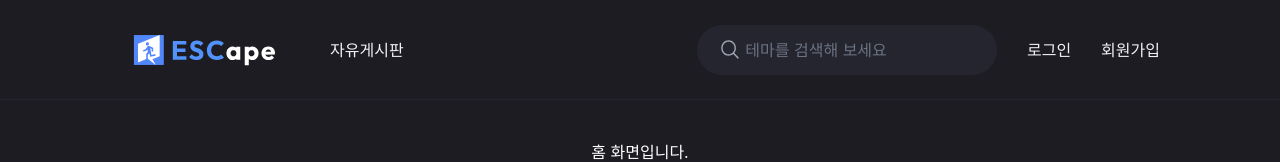
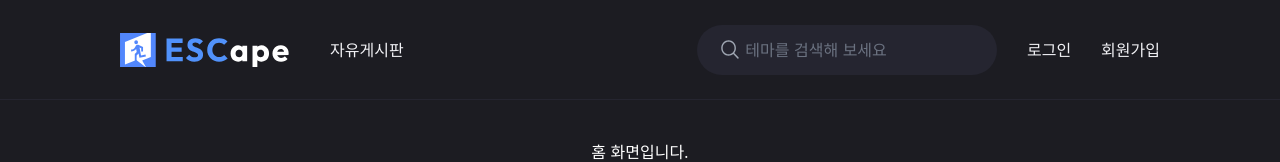
Before and after one commit to ojm51/ESCape, a Next.js app: page / in a window 1280 px wide. Shown: the top 162 px of the page. Built offline with nearby package versions, Linux system fonts and the light colour scheme.

Commit message:
fix: 구글 외부 이미지 에러 수정

```diff
--- a/next.config.mjs
+++ b/next.config.mjs
@@ -1,6 +1,9 @@
 /** @type {import('next').NextConfig} */
 const nextConfig = {
   reactStrictMode: true,
+  images: {
+    domains: ['lh3.googleusercontent.com'], // 허용할 도메인 추가
+  },
 }
 
 export default nextConfig
--- a/src/components/@shared/layout/Header.tsx
+++ b/src/components/@shared/layout/Header.tsx
@@ -41,8 +41,8 @@ export default function Header({ children }: PropsWithChildren) {
                 <Image
                   src={logoBig}
                   alt="로고"
-                  fill
-                  sizes="(max-width: 768px) 120px, (max-width: 1280px) 140px, 170px"
+                  layout="fill"
+                  objectFit="cover"
                 />
               </Link>
               <Link href="/board" className="hidden md:block">
@@ -61,6 +61,8 @@ export default function Header({ children }: PropsWithChildren) {
                       <Image
                         src={user.image || defaultProfileImage}
                         alt="프로필 이미지"
+                        width={42}
+                        height={42}
                         onError={(e) => (e.currentTarget.src = defaultProfileImage.src)}
                       />
                     </div>
```
